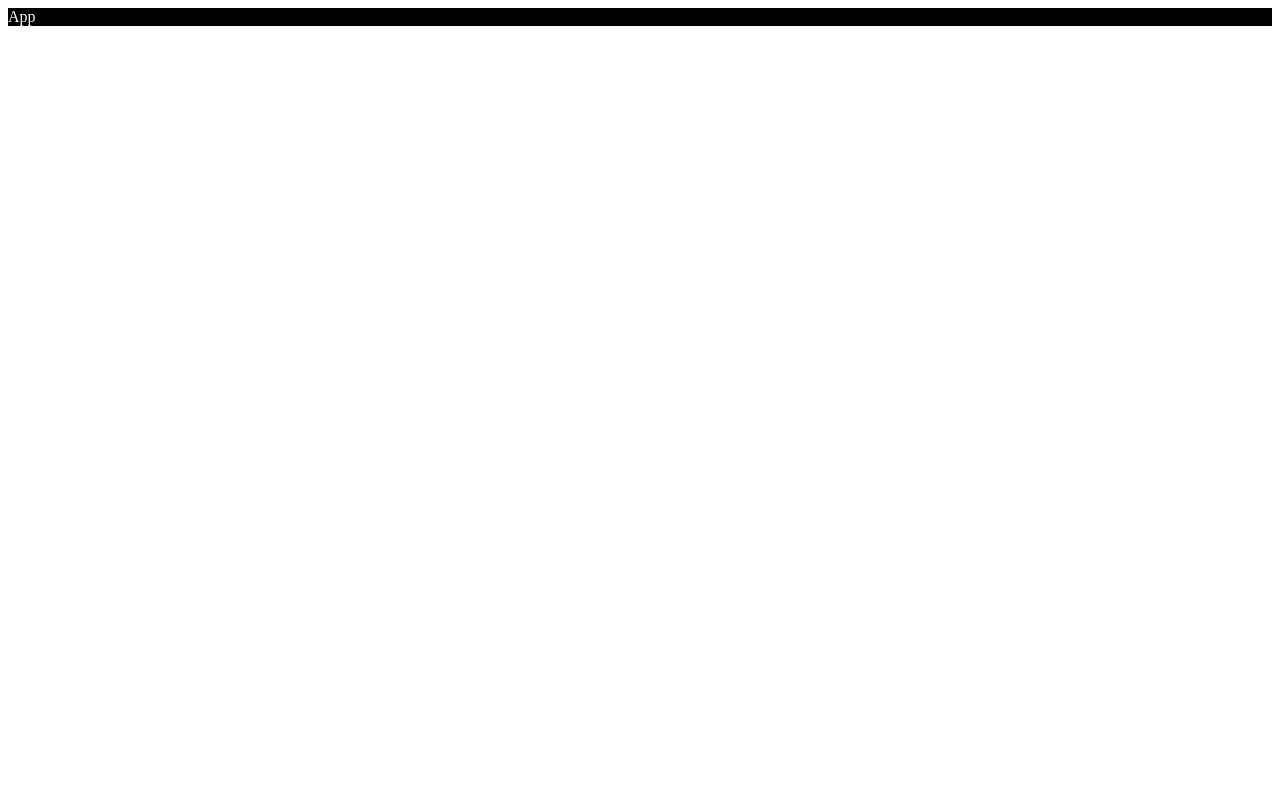
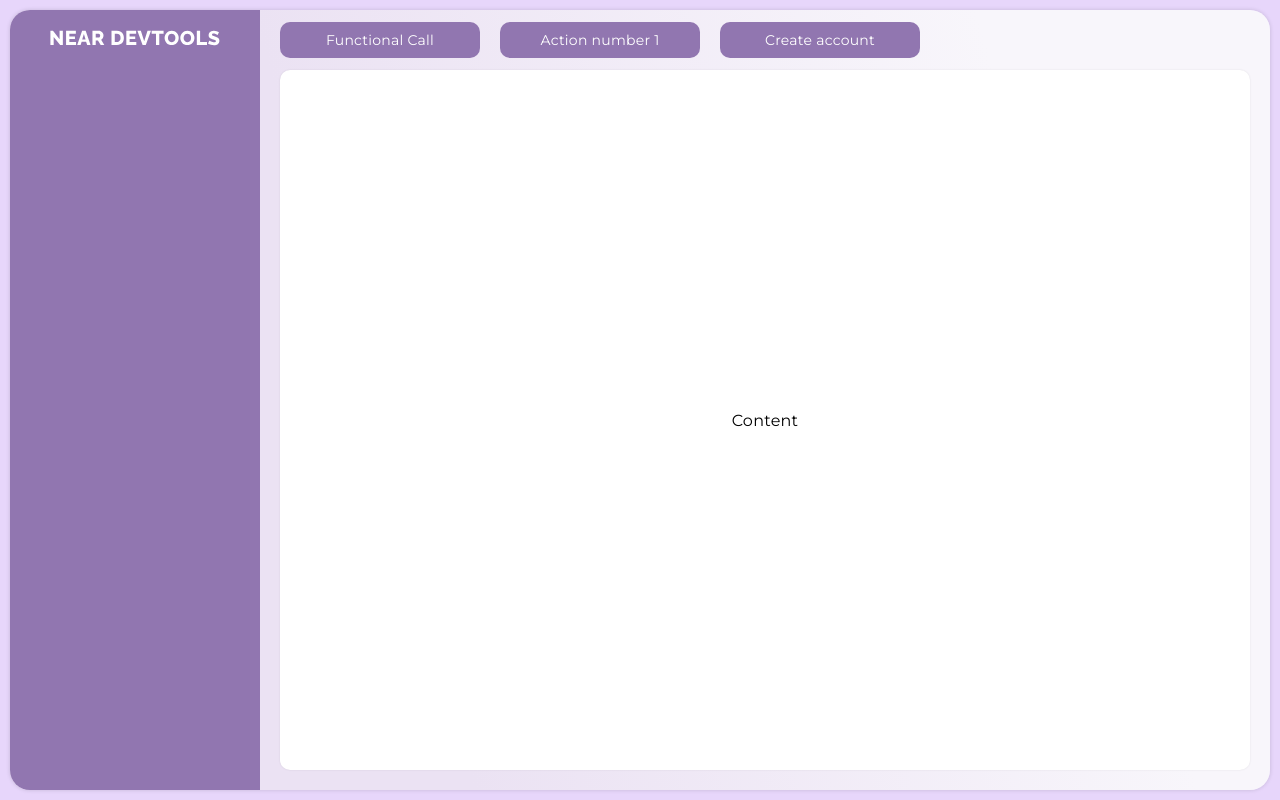
Before and after one commit to eclipseeer/ui.near_devtools, a React (Create React App) app: page / in a window 1280 px wide. Built offline with nearby package versions, Linux system fonts and the light colour scheme.

Commit message:
Add blank layouts for sidebar, content and tabs

```diff
--- a/public/index.html
+++ b/public/index.html
@@ -1,9 +1,28 @@
 <!DOCTYPE html>
 <html lang="en">
   <head>
+    <title>NEAR Devtools</title>
     <meta charset="utf-8" />
     <meta name="viewport" content="width=device-width, initial-scale=1" />
-    <title>React App</title>
+    <link rel="preconnect" href="https://fonts.googleapis.com" />
+    <link rel="preconnect" href="https://fonts.gstatic.com" crossorigin />
+    <link
+      href="https://fonts.googleapis.com/css2?family=Montserrat:wght@100;200;300;400;500;600;700;800;900&display=swap"
+      rel="stylesheet"
+    />
+    <style>
+      html,
+      body {
+        width: 100vw;
+        min-height: 100vh;
+        margin: 0;
+        padding: 0;
+        font-family: 'Montserrat', sans-serif;
+        font-size: 16px;
+        letter-spacing: 0.25px;
+        overflow-x: hidden;
+      }
+    </style>
   </head>
   <body>
     <noscript>You need to enable JavaScript to run this app.</noscript>
--- /dev/null
+++ b/src/ui/components/App.css.ts
@@ -0,0 +1,31 @@
+import { css } from '@emotion/react';
+
+const container = css`
+  height: 100vh;
+  width: 100vw;
+  display: flex;
+  justify-content: center;
+  align-items: center;
+  background-color: #e7d6fb;
+`;
+
+const card = css`
+  height: calc(100vh - 20px);
+  width: calc(100vw - 20px);
+  display: grid;
+  grid-template-columns: 250px 20px auto 20px;
+  grid-template-rows: 60px auto 20px;
+  grid-template-areas:
+    'a . b .'
+    'a . c .'
+    'a . . .'
+;
+  border-radius: 20px;
+  background: linear-gradient(254.11deg, #f8f6fb 19.78%, #ebe2f3 68.67%);
+  box-shadow: 0 0 4px rgba(0, 0, 0, 0.15);
+`;
+
+export const cls = {
+  container,
+  card,
+};
--- a/src/ui/components/App.tsx
+++ b/src/ui/components/App.tsx
@@ -1,11 +1,14 @@
-import { css } from '@emotion/react';
+import { Sidebar } from './Sidebar/Sidebar';
+import { Tabs } from './Tabs/Tabs';
+import { Content } from './Content/Content';
+import { cls } from './App.css';
 
-const container = css`
-  background-color: red;
-  color: aliceblue;
-  @media (min-width: 1000px) {
-    background-color: black;
-  }
-`;
-
-export const App = () => <div css={container}>App</div>;
+export const App = () => (
+  <div css={cls.container}>
+    <div css={cls.card}>
+      <Sidebar />
+      <Tabs />
+      <Content />
+    </div>
+  </div>
+);
--- /dev/null
+++ b/src/ui/components/Content/Content.css.ts
@@ -0,0 +1,15 @@
+import { css } from '@emotion/react';
+
+const container = css`
+  grid-area: c;
+  display: flex;
+  justify-content: center;
+  align-items: center;
+  background: #ffffff;
+  border-radius: 10px;
+  box-shadow: 0 0 2px rgba(0, 0, 0, 0.1);
+`;
+
+export const cls = {
+  container,
+};
--- /dev/null
+++ b/src/ui/components/Content/Content.tsx
@@ -0,0 +1,3 @@
+import { cls } from './Content.css';
+
+export const Content = () => <div css={cls.container}>Content</div>;
--- /dev/null
+++ b/src/ui/components/Sidebar/Sidebar.css.ts
@@ -0,0 +1,20 @@
+import { css } from '@emotion/react';
+
+const container = css`
+  grid-area: a;
+  display: flex;
+  flex-direction: column;
+  align-items: center;
+  background: #9176b0;
+  border-radius: 20px 0 0 20px;
+  //box-shadow: 1px 0px 4px rgba(0, 0, 0, 0.2);
+`;
+
+const logo = css`
+  margin-top: 20px;
+`;
+
+export const cls = {
+  container,
+  logo,
+};
--- /dev/null
+++ b/src/ui/components/Sidebar/Sidebar.tsx
@@ -0,0 +1,8 @@
+import logo from '../../images/near_devtools_logo.svg';
+import { cls } from './Sidebar.css';
+
+export const Sidebar = () => (
+  <div css={cls.container}>
+    <img css={cls.logo} src={logo} alt="Near Devtools logo" />
+  </div>
+);
--- /dev/null
+++ b/src/ui/components/Tabs/Tab/Tab.css.ts
@@ -0,0 +1,17 @@
+import { css } from '@emotion/react';
+
+const container = css`
+  height: 36px;
+  width: 200px;
+  display: flex;
+  align-items: center;
+  justify-content: center;
+  color: white;
+  background: #9176B0;
+  border-radius: 10px;
+  font-size: 14px;
+`;
+
+export const cls = {
+  container,
+};
--- /dev/null
+++ b/src/ui/components/Tabs/Tab/Tab.tsx
@@ -0,0 +1,9 @@
+import { cls } from './Tab.css';
+
+interface Props {
+  title: string
+}
+
+export const Tab = ({ title }: Props) => (
+  <div css={cls.container}>{title}</div>
+);
--- /dev/null
+++ b/src/ui/components/Tabs/Tabs.css.ts
@@ -0,0 +1,12 @@
+import { css } from '@emotion/react';
+
+const container = css`
+  grid-area: b;
+  display: flex;
+  align-items: center;
+  gap: 20px;
+`;
+
+export const cls = {
+  container,
+};
--- /dev/null
+++ b/src/ui/components/Tabs/Tabs.tsx
@@ -0,0 +1,10 @@
+import { Tab } from './Tab/Tab';
+import { cls } from './Tabs.css';
+
+export const Tabs = () => (
+  <div css={cls.container}>
+    <Tab title="Functional Call" />
+    <Tab title="Action number 1" />
+    <Tab title="Create account" />
+  </div>
+);
```
Also changed, not shown: package.json (+4 -3 lines), src/ui/images/near_devtools_logo.svg (added), 1 other file (tests, documents, lock files or other folders).
